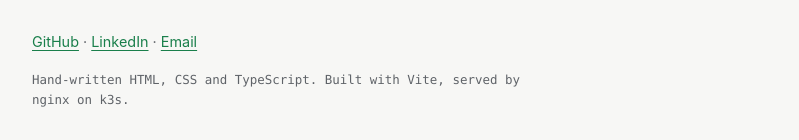
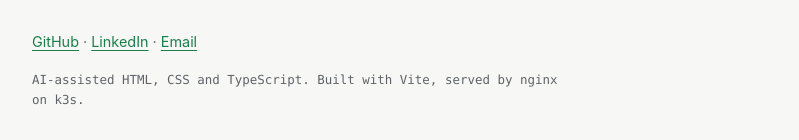
Before and after one commit to cecedabro/portfolio-site, a website built with Vite: page index.html in a window 1280 px wide. Shown: the part 1008-1148 px from the top of the page, without its empty margins (240-1039 px from the left). Built offline with nearby package versions, Linux system fonts and the light colour scheme.

Commit message:
small honest change in the index page

```diff
--- a/index.html
+++ b/index.html
@@ -108,7 +108,7 @@
         <a href="mailto:hello@cedricschippers.dev"><!-- EDIT: real address -->Email</a>
       </p>
       <p class="site-footer__colophon">
-        Hand-written HTML, CSS and TypeScript. Built with Vite, served by nginx on k3s.
+        AI-assisted HTML, CSS and TypeScript. Built with Vite, served by nginx on k3s.
       </p>
     </footer>
 
```
